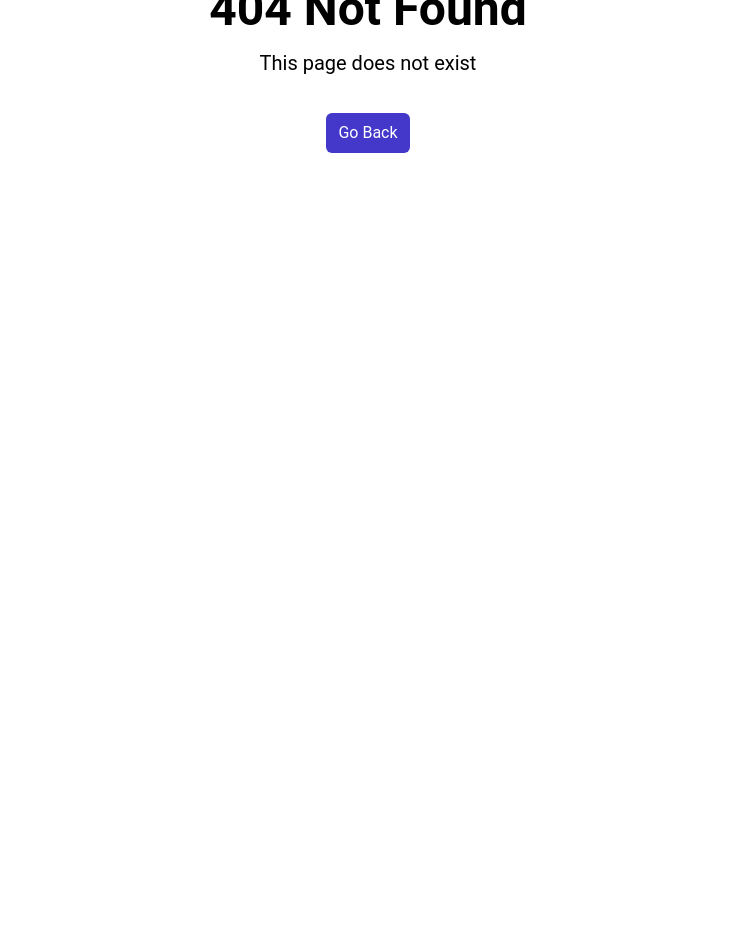
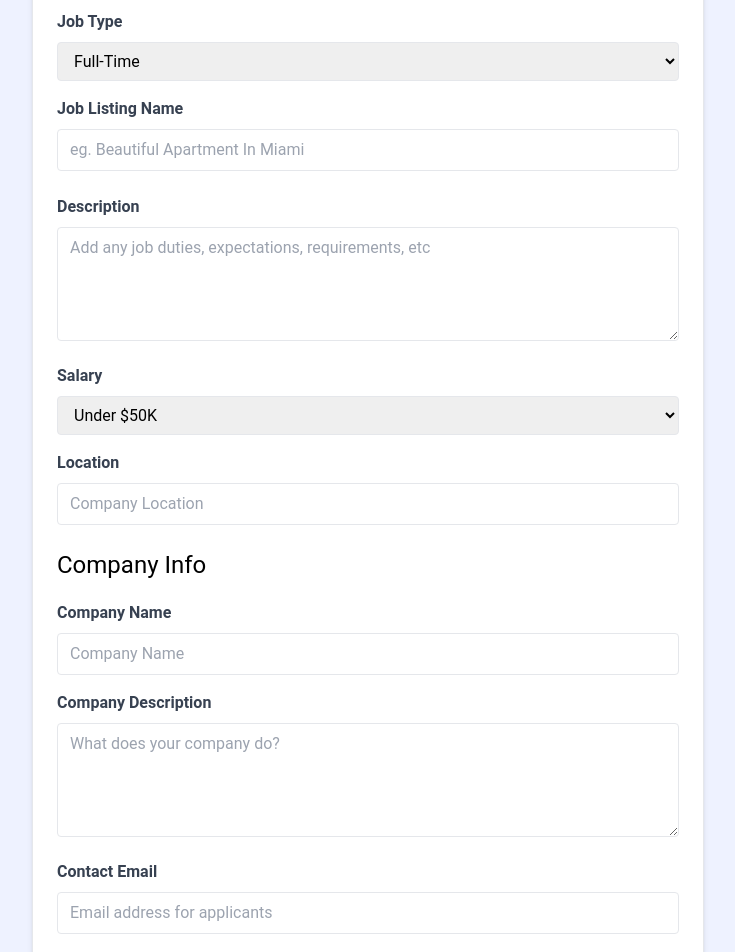
Before and after one commit to aditya-narayan-sahoo/react-jobs, a React (Vite) app: page /add-job in a window 1280 px wide. Before the commit this address had no page. Shown: the part 260-1212 px from the top of the page, without its empty margins (272-1007 px from the left). Before the commit the page ends 800 px from the top, so only its background shows below. Built offline with nearby package versions, Linux system fonts and the light colour scheme.

Commit message:
Config to Add and Delete Jobs

```diff
--- a/package.json
+++ b/package.json
@@ -16,7 +16,8 @@
     "react-dom": "^18.3.1",
     "react-icons": "^5.3.0",
     "react-router-dom": "^6.26.2",
-    "react-spinners": "^0.14.1"
+    "react-spinners": "^0.14.1",
+    "react-toastify": "^10.0.5"
   },
   "devDependencies": {
     "@eslint/js": "^9.11.1",
--- a/src/App.jsx
+++ b/src/App.jsx
@@ -9,20 +9,42 @@
 import JobPage from "./pages/JobPage";
 import NotFoundPage from "./pages/NotFoundPage";
 import SingleJobPage from "./pages/SingleJobPage";
+import AddJobPage from "./pages/AddJobPage";
 import { jobLoader } from "./utils/jobLoader";
+
+const App = () => {
+  const addJob = async (newJob) => {
+    await fetch("/api/jobs/", {
+      method: "POST",
+      headers: {
+        "Content-Type": "application/json",
+      },
+      body: JSON.stringify(newJob),
+    });
+    return;
+  };
+  const deleteJob = async (id) => {
+    await fetch(`/api/jobs/${id}`, {
+      method: "DELETE",
+    });
+  };
 
   const router = createBrowserRouter(
     createRoutesFromElements(
       <Route path="/" element={<MainLayout />}>
         <Route index element={<HomePage />} />
         <Route path="/jobs" element={<JobPage />} />
-      <Route path="/jobs/:id" element={<SingleJobPage />} loader={jobLoader} />
+        <Route path="/add-job" element={<AddJobPage addJobSubmit={addJob} />} />
+        <Route
+          path="/jobs/:id"
+          element={<SingleJobPage deleteJob={deleteJob} />}
+          loader={jobLoader}
+        />
         <Route path="*" element={<NotFoundPage />} />
       </Route>
     )
   );
 
-const App = () => {
   return <RouterProvider router={router} />;
 };
 
--- a/src/layout/MainLayout.jsx
+++ b/src/layout/MainLayout.jsx
@@ -1,11 +1,13 @@
 import { Outlet } from "react-router-dom";
 import Navbar from "../components/Navbar";
-
+import { ToastContainer } from "react-toastify";
+import "react-toastify/ReactToastify.css";
 const MainLayout = () => {
   return (
     <>
       <Navbar />
       <Outlet />
+      <ToastContainer />
     </>
   );
 };
--- /dev/null
+++ b/src/pages/AddJobPage.jsx
@@ -0,0 +1,238 @@
+import PropTypes from "prop-types";
+import { useState } from "react";
+import { useNavigate } from "react-router-dom";
+import { toast } from "react-toastify";
+
+const AddJobPage = ({ addJobSubmit }) => {
+  const [title, setTitle] = useState("");
+  const [type, setType] = useState("Full-Time");
+  const [location, setLocation] = useState("");
+  const [description, setDescription] = useState("");
+  const [salary, setSalary] = useState("Under $50K");
+  const [companyName, setCompanyName] = useState("");
+  const [companyDescription, setCompanyDescription] = useState("");
+  const [contactEmail, setContactEmail] = useState("");
+  const [contactPhone, setContactPhone] = useState("");
+
+  const navigate = useNavigate();
+
+  const submitForm = (e) => {
+    e.preventDefault();
+    const newJob = {
+      title,
+      type,
+      description,
+      location,
+      salary,
+      company: {
+        name: companyName,
+        companyDescription,
+        contactEmail,
+        contactPhone,
+      },
+    };
+    addJobSubmit(newJob);
+    toast.success("Job Added Successfully!");
+    return navigate("/jobs");
+  };
+
+  return (
+    <section className="bg-indigo-50">
+      <div className="container m-auto max-w-2xl py-24">
+        <div className="bg-white px-6 py-8 mb-4 shadow-md rounded-md border m-4 md:m-0">
+          <form onSubmit={submitForm}>
+            <h2 className="text-3xl text-center font-semibold mb-6">Add Job</h2>
+
+            <div className="mb-4">
+              <label
+                htmlFor="type"
+                className="block text-gray-700 font-bold mb-2"
+              >
+                Job Type
+              </label>
+              <select
+                id="type"
+                name="type"
+                className="border rounded w-full py-2 px-3"
+                required
+                value={type}
+                onChange={(e) => setType(e.target.value)}
+              >
+                <option value="Full-Time">Full-Time</option>
+                <option value="Part-Time">Part-Time</option>
+                <option value="Remote">Remote</option>
+                <option value="Internship">Internship</option>
+              </select>
+            </div>
+
+            <div className="mb-4">
+              <label className="block text-gray-700 font-bold mb-2">
+                Job Listing Name
+              </label>
+              <input
+                type="text"
+                id="title"
+                name="title"
+                className="border rounded w-full py-2 px-3 mb-2"
+                placeholder="eg. Beautiful Apartment In Miami"
+                required
+                value={title}
+                onChange={(e) => setTitle(e.target.value)}
+              />
+            </div>
+            <div className="mb-4">
+              <label
+                htmlFor="description"
+                className="block text-gray-700 font-bold mb-2"
+              >
+                Description
+              </label>
+              <textarea
+                id="description"
+                name="description"
+                className="border rounded w-full py-2 px-3"
+                rows="4"
+                placeholder="Add any job duties, expectations, requirements, etc"
+                value={description}
+                onChange={(e) => setDescription(e.target.value)}
+              ></textarea>
+            </div>
+
+            <div className="mb-4">
+              <label
+                htmlFor="type"
+                className="block text-gray-700 font-bold mb-2"
+              >
+                Salary
+              </label>
+              <select
+                id="salary"
+                name="salary"
+                className="border rounded w-full py-2 px-3"
+                required
+                value={salary}
+                onChange={(e) => setSalary(e.target.value)}
+              >
+                <option value="Under $50K">Under $50K</option>
+                <option value="$50K - 60K">$50K - $60K</option>
+                <option value="$60K - 70K">$60K - $70K</option>
+                <option value="$70K - 80K">$70K - $80K</option>
+                <option value="$80K - 90K">$80K - $90K</option>
+                <option value="$90K - 100K">$90K - $100K</option>
+                <option value="$100K - 125K">$100K - $125K</option>
+                <option value="$125K - 150K">$125K - $150K</option>
+                <option value="$150K - 175K">$150K - $175K</option>
+                <option value="$175K - 200K">$175K - $200K</option>
+                <option value="Over $200K">Over $200K</option>
+              </select>
+            </div>
+
+            <div className="mb-4">
+              <label className="block text-gray-700 font-bold mb-2">
+                Location
+              </label>
+              <input
+                type="text"
+                id="location"
+                name="location"
+                className="border rounded w-full py-2 px-3 mb-2"
+                placeholder="Company Location"
+                required
+                value={location}
+                onChange={(e) => setLocation(e.target.value)}
+              />
+            </div>
+
+            <h3 className="text-2xl mb-5">Company Info</h3>
+
+            <div className="mb-4">
+              <label
+                htmlFor="company"
+                className="block text-gray-700 font-bold mb-2"
+              >
+                Company Name
+              </label>
+              <input
+                type="text"
+                id="company"
+                name="company"
+                className="border rounded w-full py-2 px-3"
+                placeholder="Company Name"
+                value={companyName}
+                onChange={(e) => setCompanyName(e.target.value)}
+              />
+            </div>
+
+            <div className="mb-4">
+              <label
+                htmlFor="company_description"
+                className="block text-gray-700 font-bold mb-2"
+              >
+                Company Description
+              </label>
+              <textarea
+                id="company_description"
+                name="company_description"
+                className="border rounded w-full py-2 px-3"
+                rows="4"
+                placeholder="What does your company do?"
+                value={companyDescription}
+                onChange={(e) => setCompanyDescription(e.target.value)}
+              ></textarea>
+            </div>
+
+            <div className="mb-4">
+              <label
+                htmlFor="contact_email"
+                className="block text-gray-700 font-bold mb-2"
+              >
+                Contact Email
+              </label>
+              <input
+                type="email"
+                id="contact_email"
+                name="contact_email"
+                className="border rounded w-full py-2 px-3"
+                placeholder="Email address for applicants"
+                required
+                value={contactEmail}
+                onChange={(e) => setContactEmail(e.target.value)}
+              />
+            </div>
+            <div className="mb-4">
+              <label
+                htmlFor="contact_phone"
+                className="block text-gray-700 font-bold mb-2"
+              >
+                Contact Phone
+              </label>
+              <input
+                type="tel"
+                id="contact_phone"
+                name="contact_phone"
+                className="border rounded w-full py-2 px-3"
+                placeholder="Optional phone for applicants"
+                value={contactPhone}
+                onChange={(e) => setContactPhone(e.target.value)}
+              />
+            </div>
+
+            <div>
+              <button
+                className="bg-indigo-500 hover:bg-indigo-600 text-white font-bold py-2 px-4 rounded-full w-full focus:outline-none focus:shadow-outline"
+                type="submit"
+              >
+                Add Job
+              </button>
+            </div>
+          </form>
+        </div>
+      </div>
+    </section>
+  );
+};
+AddJobPage.propTypes = {
+  addJobSubmit: PropTypes.func,
+};
+
+export default AddJobPage;
--- a/src/pages/SingleJobPage.jsx
+++ b/src/pages/SingleJobPage.jsx
@@ -1,10 +1,24 @@
+import PropTypes from "prop-types";
 import { FaArrowLeft } from "react-icons/fa";
 import { FaLocationDot } from "react-icons/fa6";
-import { Link, useLoaderData } from "react-router-dom";
-const SingleJobPage = () => {
+import { Link, useLoaderData, useNavigate } from "react-router-dom";
+import { toast } from "react-toastify";
+
+const SingleJobPage = ({ deleteJob }) => {
   const job = useLoaderData();
   const { type, title, location, description, salary } = job;
   const { name, companyDescription, contactEmail, contactPhone } = job.company;
+  const navigate = useNavigate();
+  const onDeleteClick = (jobId) => {
+    const confirm = window.confirm(
+      "Are you sure you want to delete this listing?"
+    );
+    if (!confirm) return;
+    deleteJob(jobId);
+    toast.success("Job Deleted Successfully!");
+    navigate("/jobs");
+  };
+
   /*
     Old way of fetching data and displaying it.
     const [job, setJob] = useState(null);
@@ -78,7 +92,7 @@
                   {contactPhone}
                 </p>
               </div>
-              {/* <!-- Manage --> */}
+
               <div className="bg-white p-6 rounded-lg shadow-md mt-6">
                 <h3 className="text-xl font-bold mb-6">Manage Job</h3>
                 <Link
@@ -87,7 +101,10 @@
                 >
                   Edit Job
                 </Link>
-                <button className="bg-red-500 hover:bg-red-600 text-white font-bold py-2 px-4 rounded-full w-full focus:outline-none focus:shadow-outline mt-4 block">
+                <button
+                  onClick={() => onDeleteClick(job.id)}
+                  className="bg-red-500 hover:bg-red-600 text-white font-bold py-2 px-4 rounded-full w-full focus:outline-none focus:shadow-outline mt-4 block"
+                >
                   Delete Job
                 </button>
               </div>
@@ -99,4 +116,8 @@
   );
 };
 
+SingleJobPage.propTypes = {
+  deleteJob: PropTypes.func,
+};
+
 export default SingleJobPage;
```
Also changed, not shown: jobs.json (line endings or trailing spaces), 1 other file (tests, documents, lock files or other folders). Lines whose indentation alone changed are shown as unchanged.
